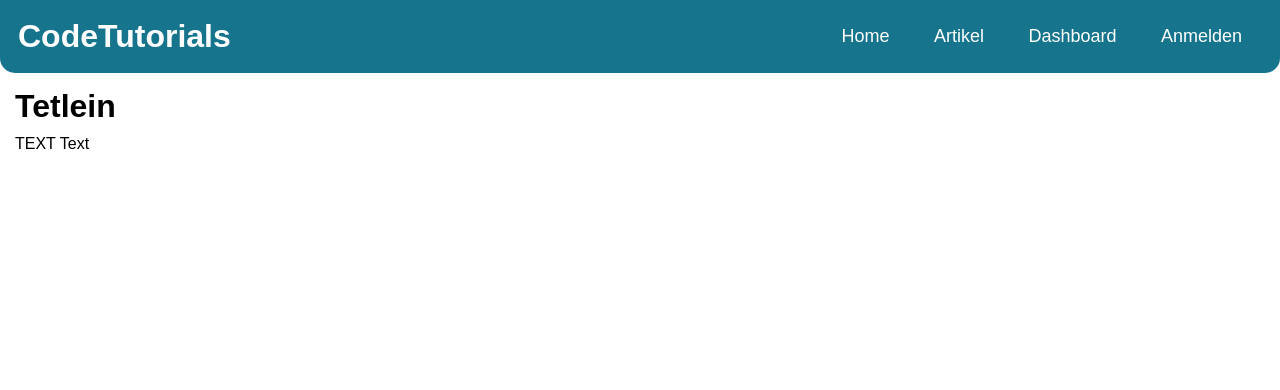
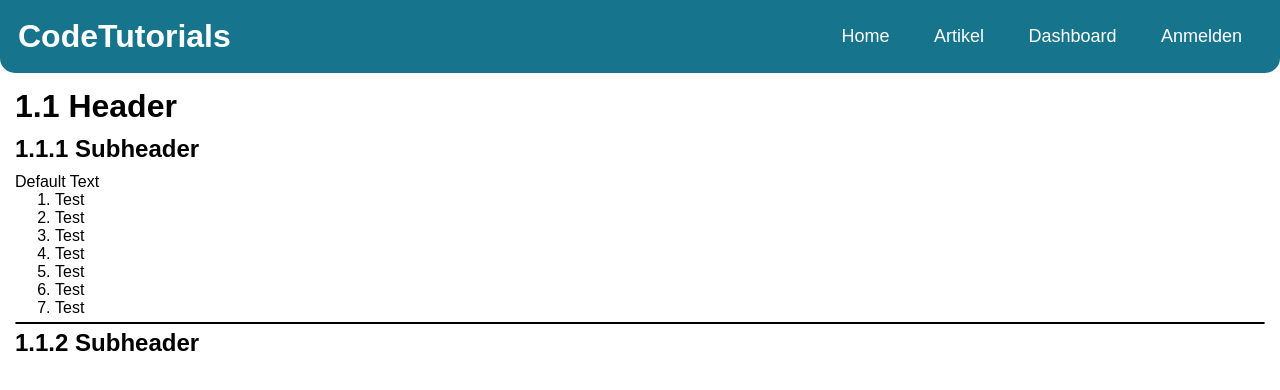
Before and after one commit to NiklasGabriel/CodeTutorials, a PHP site: page /article.php?path=test.php in a window 1280 px wide. Shown: the top 390 px of the page. Run offline with PHP 8.4, Linux system fonts and the light colour scheme.

Commit message:
Srticle Style Elements

```diff
--- a/articles/test.php
+++ b/articles/test.php
@@ -1,4 +1,16 @@
 <div class="article">
-    <h1>Tetlein</h1>
-    <p>TEXT Text</p>
+    <h1>1.1 Header</h1>
+    <h2>1.1.1 Subheader</h2>
+    <p>Default Text</p>
+    <ol>
+        <li>Test</li>
+        <li>Test</li>
+        <li>Test</li>
+        <li>Test</li>
+        <li>Test</li>
+        <li>Test</li>
+        <li>Test</li>
+    </ol>
+    <hr>
+    <h2>1.1.2 Subheader</h2>
 </div>
--- a/css/styles.css
+++ b/css/styles.css
@@ -40,6 +40,12 @@ a {
     margin: 0;
     text-decoration: none;
     color: #fff;
+}
+ul {
+    margin: 0;
+}
+ol {
+    margin: 0;
 }
 ul {
     margin: 0;
@@ -190,3 +196,10 @@ ul {
 .scroll_content {
     width: max-content;
 }
+
+/* ARTCLE */
+.article hr {
+    border: 1px solid #000;
+    border-radius: 10px;
+    margin: 5px 0;
+}
```
